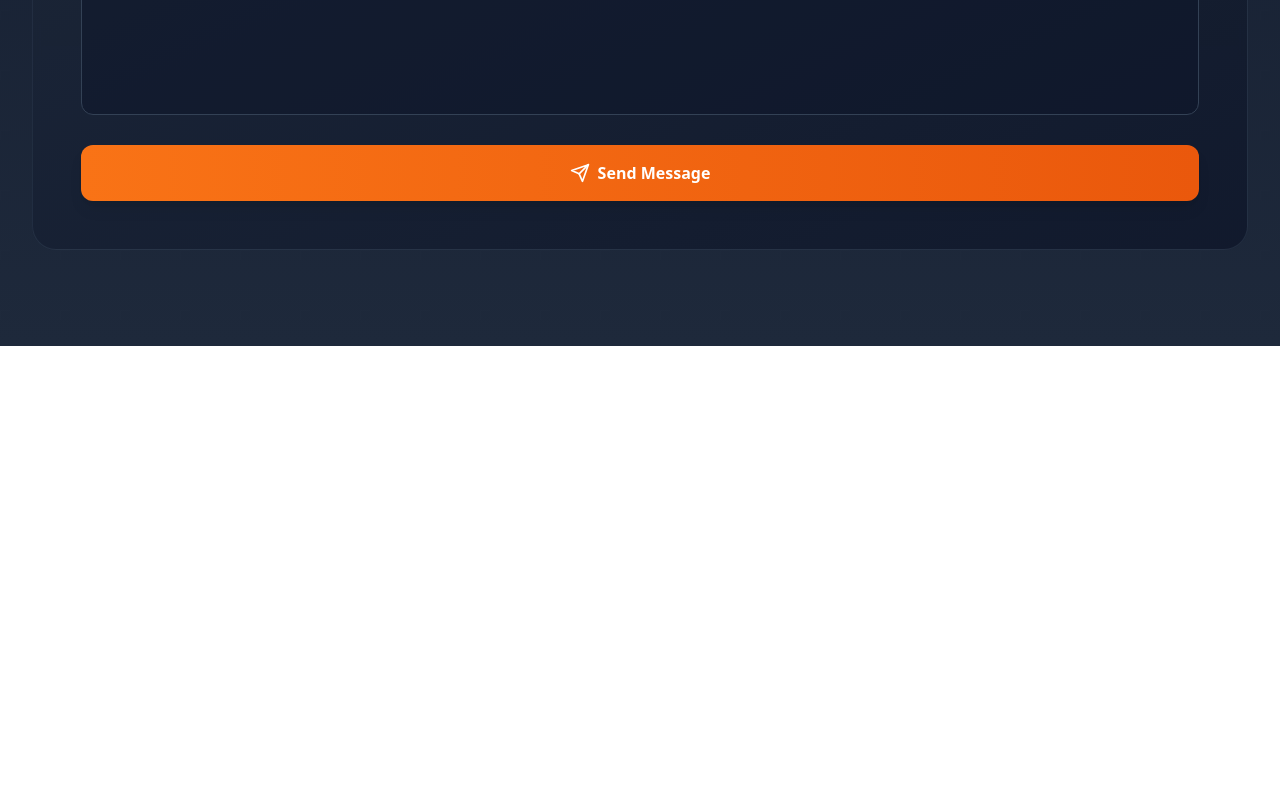
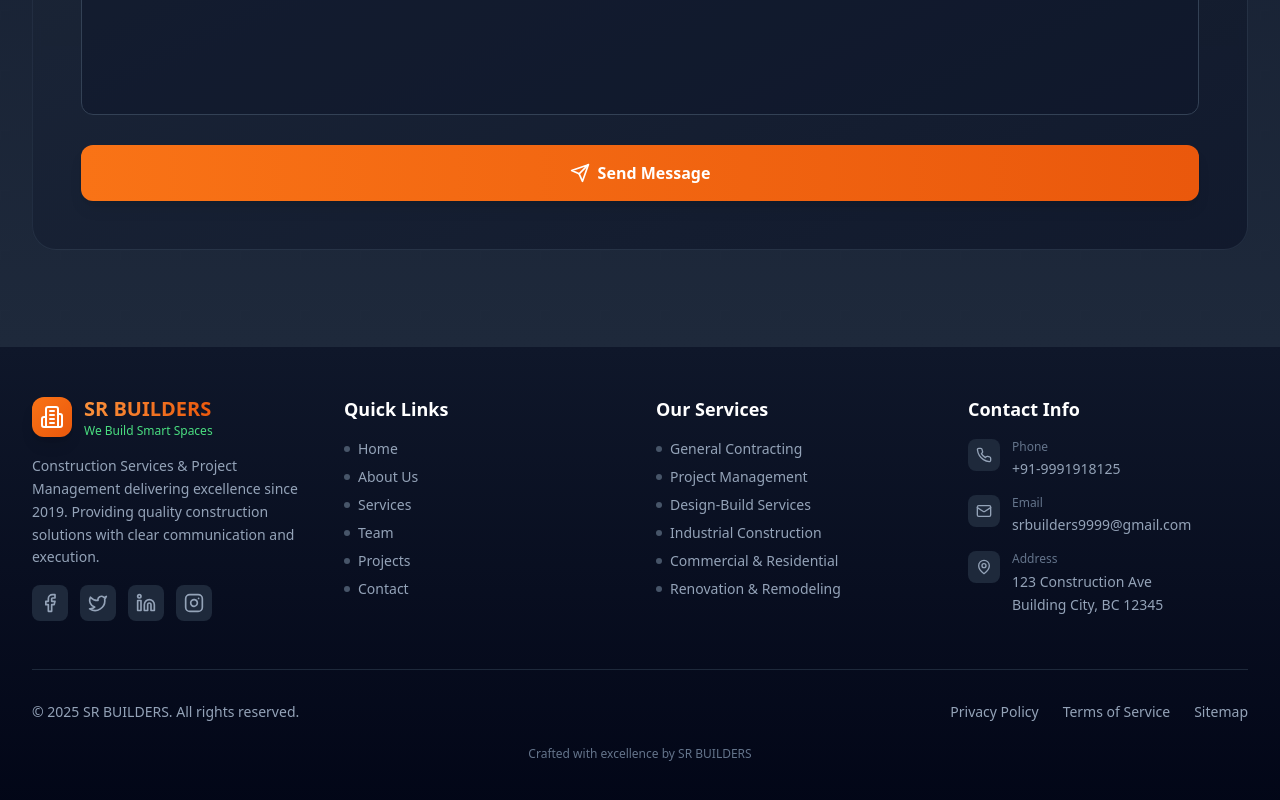
Before and after one commit to Jaggu762/SR-Builders, a React (Vite) app: page / in a window 1280 px wide. Shown: the part 8650-9450 px from the top of the page. Before the commit the page ends 8996 px from the top, so only its background shows below. Built offline with nearby package versions, Linux system fonts and the light colour scheme.

Commit message:
Updated App.tsx

```diff
--- a/src/App.tsx
+++ b/src/App.tsx
@@ -5,6 +5,7 @@
 import Team from './components/Team';
 import Projects from './components/Projects';
 import Contact from './components/Contact';
+import Footer from './components/Footer';
 
 function App() {
   return (
@@ -16,6 +17,7 @@
       <Team />
       <Projects />
       <Contact />
+      <Footer />
     </div>
   );
 }
--- /dev/null
+++ b/src/components/Footer.tsx
@@ -0,0 +1,175 @@
+import { Building2, Phone, Mail, MapPin, Facebook, Twitter, Linkedin, Instagram } from 'lucide-react';
+
+export default function Footer() {
+  const currentYear = new Date().getFullYear();
+
+  const quickLinks = [
+    { href: '#home', label: 'Home' },
+    { href: '#about', label: 'About Us' },
+    { href: '#services', label: 'Services' },
+    { href: '#team', label: 'Team' },
+    { href: '#projects', label: 'Projects' },
+    { href: '#contact', label: 'Contact' },
+  ];
+
+  const services = [
+    'General Contracting',
+    'Project Management',
+    'Design-Build Services',
+    'Industrial Construction',
+    'Commercial & Residential',
+    'Renovation & Remodeling',
+  ];
+
+  const socialLinks = [
+    { icon: Facebook, href: '#', label: 'Facebook' },
+    { icon: Twitter, href: '#', label: 'Twitter' },
+    { icon: Linkedin, href: '#', label: 'LinkedIn' },
+    { icon: Instagram, href: '#', label: 'Instagram' },
+  ];
+
+  return (
+    <footer className="bg-gradient-to-b from-slate-900 to-slate-950 border-t border-slate-800">
+      <div className="max-w-7xl mx-auto px-4 sm:px-6 lg:px-8 py-12">
+        <div className="grid grid-cols-1 md:grid-cols-2 lg:grid-cols-4 gap-8 mb-12">
+          <div className="space-y-4">
+            <a href="#home" className="flex items-center gap-3 group">
+              <div className="p-2 bg-gradient-to-br from-orange-500 to-orange-600 rounded-xl shadow-lg group-hover:shadow-orange-500/50 transition-all duration-300">
+                <Building2 className="w-6 h-6 text-white" />
+              </div>
+              <div>
+                <div className="text-xl font-bold text-transparent bg-clip-text bg-gradient-to-r from-orange-400 to-orange-600">
+                  SR BUILDERS
+                </div>
+                <div className="text-xs text-green-400 font-medium">We Build Smart Spaces</div>
+              </div>
+            </a>
+            <p className="text-slate-400 text-sm leading-relaxed">
+              Construction Services & Project Management delivering excellence since 2019.
+              Providing quality construction solutions with clear communication and execution.
+            </p>
+            <div className="flex gap-3">
+              {socialLinks.map((social, index) => (
+                <a
+                  key={index}
+                  href={social.href}
+                  aria-label={social.label}
+                  className="p-2 bg-slate-800 rounded-lg hover:bg-gradient-to-br hover:from-orange-500 hover:to-orange-600 text-slate-400 hover:text-white transition-all duration-300 hover:scale-110"
+                >
+                  <social.icon className="w-5 h-5" />
+                </a>
+              ))}
+            </div>
+          </div>
+
+          <div>
+            <h3 className="text-white font-bold text-lg mb-4">Quick Links</h3>
+            <ul className="space-y-2">
+              {quickLinks.map((link, index) => (
+                <li key={index}>
+                  <a
+                    href={link.href}
+                    className="text-slate-400 hover:text-orange-400 text-sm transition-colors duration-300 flex items-center gap-2 group"
+                  >
+                    <span className="w-1.5 h-1.5 rounded-full bg-slate-600 group-hover:bg-orange-400 transition-colors duration-300"></span>
+                    {link.label}
+                  </a>
+                </li>
+              ))}
+            </ul>
+          </div>
+
+          <div>
+            <h3 className="text-white font-bold text-lg mb-4">Our Services</h3>
+            <ul className="space-y-2">
+              {services.map((service, index) => (
+                <li key={index}>
+                  <a
+                    href="#services"
+                    className="text-slate-400 hover:text-green-400 text-sm transition-colors duration-300 flex items-center gap-2 group"
+                  >
+                    <span className="w-1.5 h-1.5 rounded-full bg-slate-600 group-hover:bg-green-400 transition-colors duration-300"></span>
+                    {service}
+                  </a>
+                </li>
+              ))}
+            </ul>
+          </div>
+
+          <div>
+            <h3 className="text-white font-bold text-lg mb-4">Contact Info</h3>
+            <ul className="space-y-4">
+              <li>
+                <a
+                  href="tel:+919991918125"
+                  className="flex items-start gap-3 text-slate-400 hover:text-orange-400 text-sm transition-colors duration-300 group"
+                >
+                  <div className="p-2 bg-slate-800 rounded-lg group-hover:bg-orange-500/20 transition-colors duration-300 flex-shrink-0">
+                    <Phone className="w-4 h-4" />
+                  </div>
+                  <div>
+                    <div className="text-slate-500 text-xs mb-1">Phone</div>
+                    <div>+91-9991918125</div>
+                  </div>
+                </a>
+              </li>
+              <li>
+                <a
+                  href="mailto:srbuilders9999@gmail.com"
+                  className="flex items-start gap-3 text-slate-400 hover:text-green-400 text-sm transition-colors duration-300 group"
+                >
+                  <div className="p-2 bg-slate-800 rounded-lg group-hover:bg-green-500/20 transition-colors duration-300 flex-shrink-0">
+                    <Mail className="w-4 h-4" />
+                  </div>
+                  <div>
+                    <div className="text-slate-500 text-xs mb-1">Email</div>
+                    <div className="break-all">srbuilders9999@gmail.com</div>
+                  </div>
+                </a>
+              </li>
+              <li>
+                <div className="flex items-start gap-3 text-slate-400 text-sm">
+                  <div className="p-2 bg-slate-800 rounded-lg flex-shrink-0">
+                    <MapPin className="w-4 h-4" />
+                  </div>
+                  <div>
+                    <div className="text-slate-500 text-xs mb-1">Address</div>
+                    <div className="leading-relaxed">
+                      123 Construction Ave<br />
+                      Building City, BC 12345
+                    </div>
+                  </div>
+                </div>
+              </li>
+            </ul>
+          </div>
+        </div>
+
+        <div className="pt-8 border-t border-slate-800">
+          <div className="flex flex-col md:flex-row justify-between items-center gap-4">
+            <p className="text-slate-400 text-sm text-center md:text-left">
+              &copy; {currentYear} SR BUILDERS. All rights reserved.
+            </p>
+            <div className="flex flex-wrap justify-center gap-6 text-sm">
+              <a href="#" className="text-slate-400 hover:text-orange-400 transition-colors duration-300">
+                Privacy Policy
+              </a>
+              <a href="#" className="text-slate-400 hover:text-orange-400 transition-colors duration-300">
+                Terms of Service
+              </a>
+              <a href="#" className="text-slate-400 hover:text-orange-400 transition-colors duration-300">
+                Sitemap
+              </a>
+            </div>
+          </div>
+        </div>
+
+        <div className="mt-6 text-center">
+          <p className="text-slate-500 text-xs">
+            Crafted with excellence by SR BUILDERS
+          </p>
+        </div>
+      </div>
+    </footer>
+  );
+}
```
